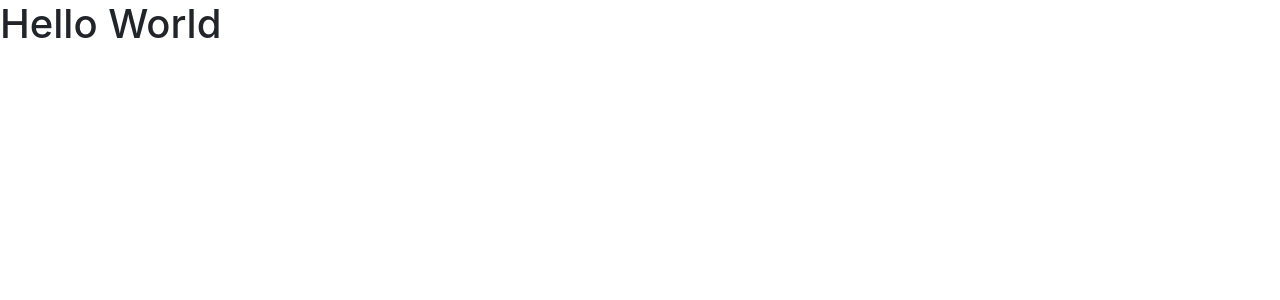
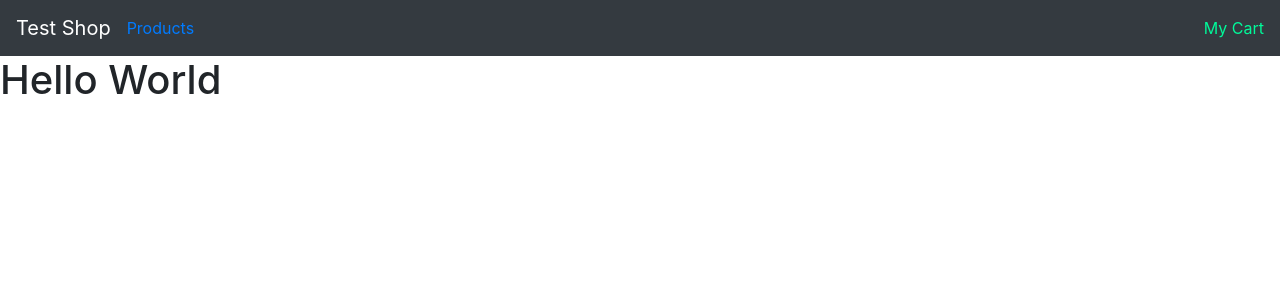
Before and after one commit to utk09/react-context-ecommerce, a React (Create React App) app: page / in a window 1280 px wide. Shown: the top 300 px of the page. Built offline with nearby package versions, Linux system fonts and the light colour scheme.

Commit message:
added Navbar

```diff
--- a/package.json
+++ b/package.json
@@ -5,6 +5,7 @@
   "dependencies": {
     "bootstrap": "^4.6.0",
     "react": "^17.0.2",
+    "react-bootstrap": "^1.5.2",
     "react-dom": "^17.0.2",
     "react-router-dom": "^5.2.0",
     "react-scripts": "4.0.3"
--- a/src/App.js
+++ b/src/App.js
@@ -1,9 +1,11 @@
 import React from "react";
 import "bootstrap/dist/css/bootstrap.min.css";
+import Nav from "./componets/Nav";
 
 function App() {
   return (
     <div className="App">
+      <Nav />
       <h1>Hello World</h1>
     </div>
   );
--- /dev/null
+++ b/src/componets/Nav.js
@@ -0,0 +1,44 @@
+import React, { Component } from "react";
+import { Navbar, Nav } from "react-bootstrap";
+import { Link } from "react-router-dom";
+import { ProductConsumer } from "../contextAPI";
+
+export default class Nab extends Component {
+  render() {
+    return (
+      <div>
+        <Navbar collapseOnSelect expand="lg" bg="dark" variant="dark">
+          <Navbar.Brand href="#">Test Shop</Navbar.Brand>
+          <Navbar.Toggle aria-controls="responsive-navbar-nav" />
+          <Navbar.Collapse id="responsive-navbar-nav">
+            <Nav className="mr-auto">
+              <Link to="/">Products</Link>
+            </Nav>
+            <Nav>
+              <Link
+                style={{ color: "mediumspringgreen" }}
+                eventKey={2}
+                to="/cart"
+              >
+                My Cart
+              </Link>
+              {/* <ProductConsumer>
+                {(value) => {
+                  return (
+                    <Link
+                      style={{ color: "mediumspringgreen" }}
+                      eventKey={2}
+                      to="/cart"
+                    >
+                      My Cart ({value.cart.length})
+                    </Link>
+                  );
+                }}
+              </ProductConsumer> */}
+            </Nav>
+          </Navbar.Collapse>
+        </Navbar>
+      </div>
+    );
+  }
+}
```
Also changed, not shown: 1 other file (tests, documents, lock files or other folders).
